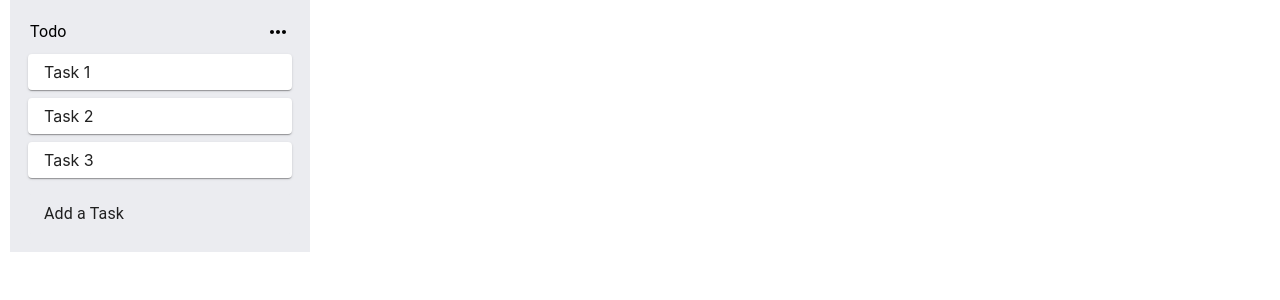
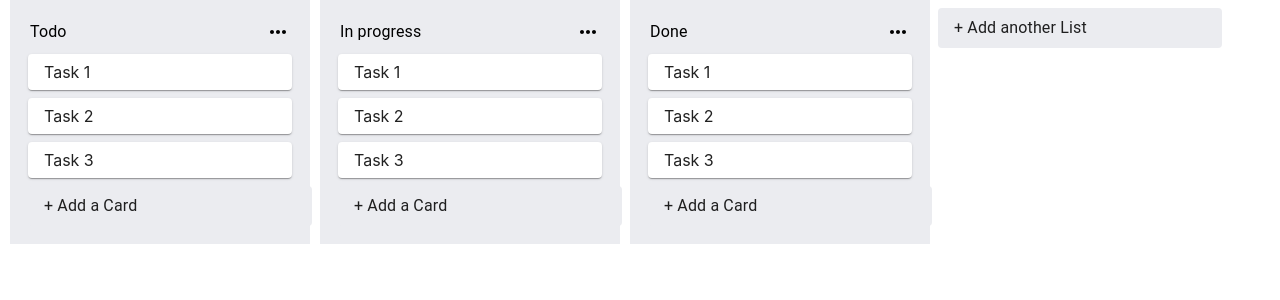
Before and after one commit to JaimeSolisS/tarea-tickets, a Next.js app: page / in a window 1280 px wide. Shown: the top 300 px of the page. Built offline with nearby package versions, Linux system fonts and the light colour scheme.

Commit message:
add new list

```diff
--- a/components/Input/InputContainer.jsx
+++ b/components/Input/InputContainer.jsx
@@ -5,7 +5,8 @@ import InputCard from "./InputTask";
 
 const useStyle = makeStyles((theme) => ({
   root: {
-    marginTop: theme.spacing(2),
+    marginTop: theme.spacing(1),
+    width: "300px",
   },
   addTask: {
     padding: theme.spacing(1, 1, 1, 2),
@@ -17,13 +18,13 @@ const useStyle = makeStyles((theme) => ({
   },
 }));
 
-export default function InputContainer({ listId }) {
+export default function InputContainer({ listId, type }) {
   const classes = useStyle();
   const [open, setOpen] = useState(false);
   return (
     <div className={classes.root}>
       <Collapse in={open}>
-        <InputCard setOpen={setOpen} listId={listId} />
+        <InputCard setOpen={setOpen} listId={listId} type={type} />
       </Collapse>
       <Collapse in={!open}>
         <Paper
@@ -31,7 +32,9 @@ export default function InputContainer({ listId }) {
           elevation={0}
           onClick={() => setOpen(!open)}
         >
-          <Typography> Add a Task</Typography>
+          <Typography>
+            {type === "task" ? "+ Add a Card" : "+ Add another List"}
+          </Typography>
         </Paper>
       </Collapse>
     </div>
--- a/components/Input/InputTask.jsx
+++ b/components/Input/InputTask.jsx
@@ -27,22 +27,28 @@ const StyledButton = styled.button`
     }
   }
 `;
-export default function InputTask({ setOpen, listId }) {
+export default function InputTask({ setOpen, listId, type }) {
   const classes = useStyle();
   const handleOnChange = (e) => {
-    setTaskTitle(e.target.value);
+    setTitle(e.target.value);
   };
-  const [taskTitle, setTaskTitle] = useState("");
+  const [title, setTitle] = useState("");
   const handleBtn = () => {
-    addMoreTask(taskTitle.listId);
-    setTaskTitle("");
-    setOpen(false);
+    if (type === "task") {
+      addMoreTask(title.listId);
+      setTitle("");
+      setOpen(false);
+    } else {
+      addMoreTask(title);
+      setTitle("");
+      setOpen(false);
+    }
   };
-  const { addMoreTask } = useContext(storeApi);
+  const { addMoreTask, addMoreList } = useContext(storeApi);
 
   const handleBlur = () => {
     setOpen(false);
-    setTaskTitle("");
+    //setTaskTitle("");
   };
 
   return (
@@ -52,18 +58,25 @@ export default function InputTask({ setOpen, listId }) {
           <InputBase
             onChange={handleOnChange}
             multiline
-            onBlur={handleBlur}
+            onBlur={() => setOpen(false)}
             fullWidth
             inputProps={{
               className: classes.input,
             }}
-            value={taskTitle}
-            placeholder="Enter a name of this task"
+            value={title}
+            placeholder={
+              type === "task"
+                ? "Enter a title of this task"
+                : "Enter list Title"
+            }
           />
         </Paper>
       </div>
       <div>
-        <StyledButton onClick={handleBtn}> Add Task </StyledButton>
+        <StyledButton onClick={handleBtn}>
+          {" "}
+          {type === "task" ? "add Task" : "add List"}{" "}
+        </StyledButton>
         <IconButton onClick={() => setOpen(false)}>
           <ClearIcon />
         </IconButton>
--- a/components/List/List.jsx
+++ b/components/List/List.jsx
@@ -22,7 +22,7 @@ export default function List({ list }) {
         {list.tasks.map((task) => (
           <Task key={task.id} task={task}></Task>
         ))}
-        <InputContainer listId={list.id}></InputContainer>
+        <InputContainer listId={list.id} type="task"></InputContainer>
       </StyledDiv>
     </div>
   );
--- a/pages/index.js
+++ b/pages/index.js
@@ -5,9 +5,18 @@ import store from "../utils/store";
 import { useState } from "react";
 import storeApi from "../utils/storeApi";
 import { v4 as uuid } from "uuid";
+import InputContainer from "../components/Input/InputContainer";
+import { makeStyles } from "@material-ui/core/styles";
+
+const useStyle = makeStyles((theme) => ({
+  root: {
+    display: "flex",
+  },
+}));
 
 export default function Home() {
   const [data, setData] = useState(store);
+  const classes = useStyle();
   const addMoreTask = (title, listId) => {
     const newTaskId = uuid();
     const newTask = {
@@ -27,14 +36,32 @@ export default function Home() {
     };
     setData(newState);
   };
+
+  const addMoreList = (title) => {
+    const newListId = uuid();
+    const newList = {
+      id: newListId,
+      title,
+      tasks: [],
+    };
+    const newState = {
+      listIds: [...data.listIds, newListId],
+      lists: {
+        ...data.lists,
+        [newListId]: newList,
+      },
+    };
+    setData(newState);
+  };
   return (
-    <storeApi.Provider value={{ addMoreTask }}>
-      <div>
+    <storeApi.Provider value={{ addMoreTask, addMoreList }}>
+      <div className={classes.root}>
         {data.listIds.map((listId) => {
           const list = data.lists[listId];
 
           return <List list={list} key={listId} />;
         })}
+        <InputContainer type="list"></InputContainer>
       </div>
     </storeApi.Provider>
   );
--- a/utils/store.jsx
+++ b/utils/store.jsx
@@ -32,8 +32,18 @@ const data = {
       title: "Todo",
       tasks,
     },
+    "list-2": {
+      id: "list-2",
+      title: "In progress",
+      tasks,
+    },
+    "list-3": {
+      id: "list-3",
+      title: "Done",
+      tasks,
+    },
   },
-  listIds: ["list-1"],
+  listIds: ["list-1", "list-2", "list-3"],
 };
 
 export default data;
```
Also changed, not shown: 1 other file (tests, documents, lock files or other folders).
